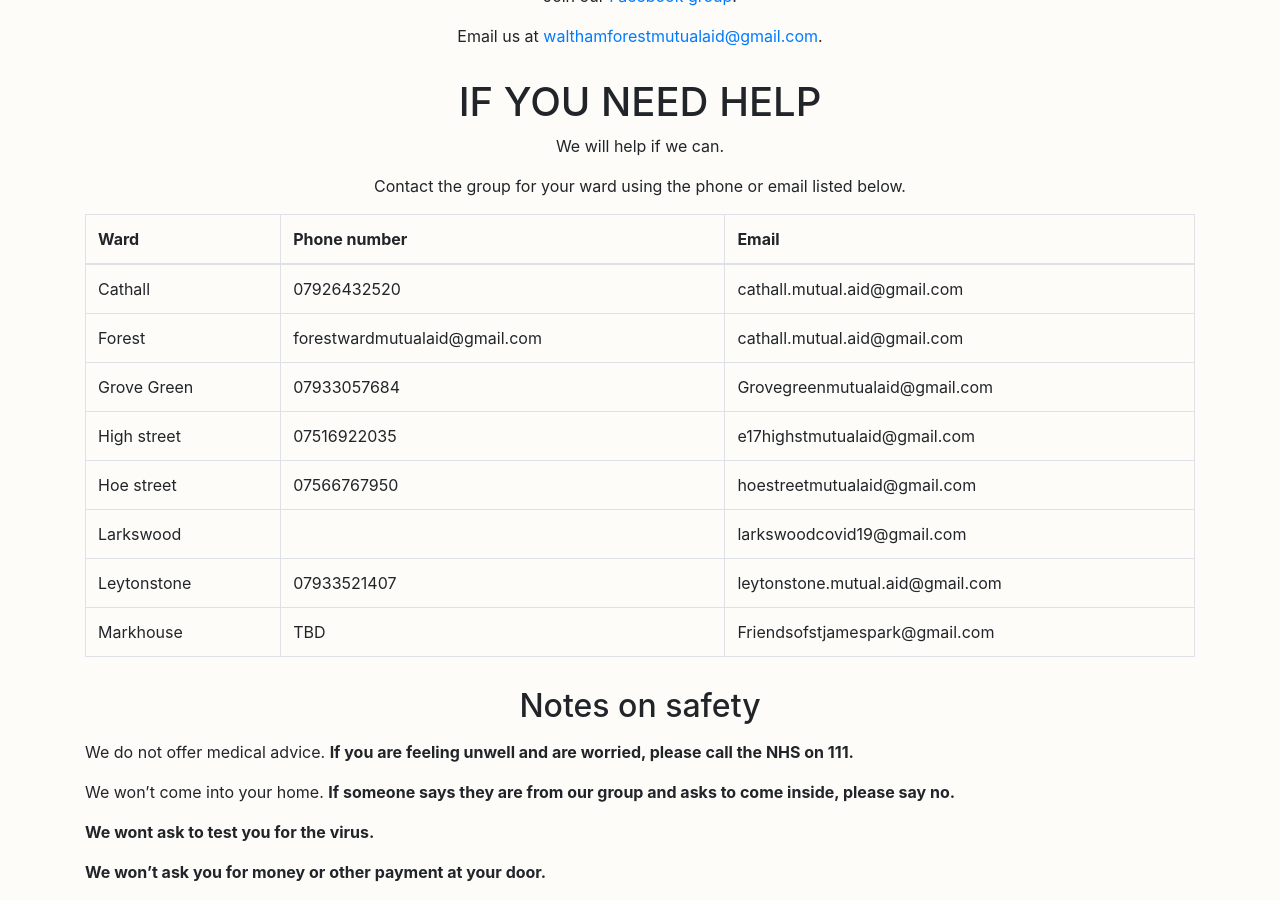
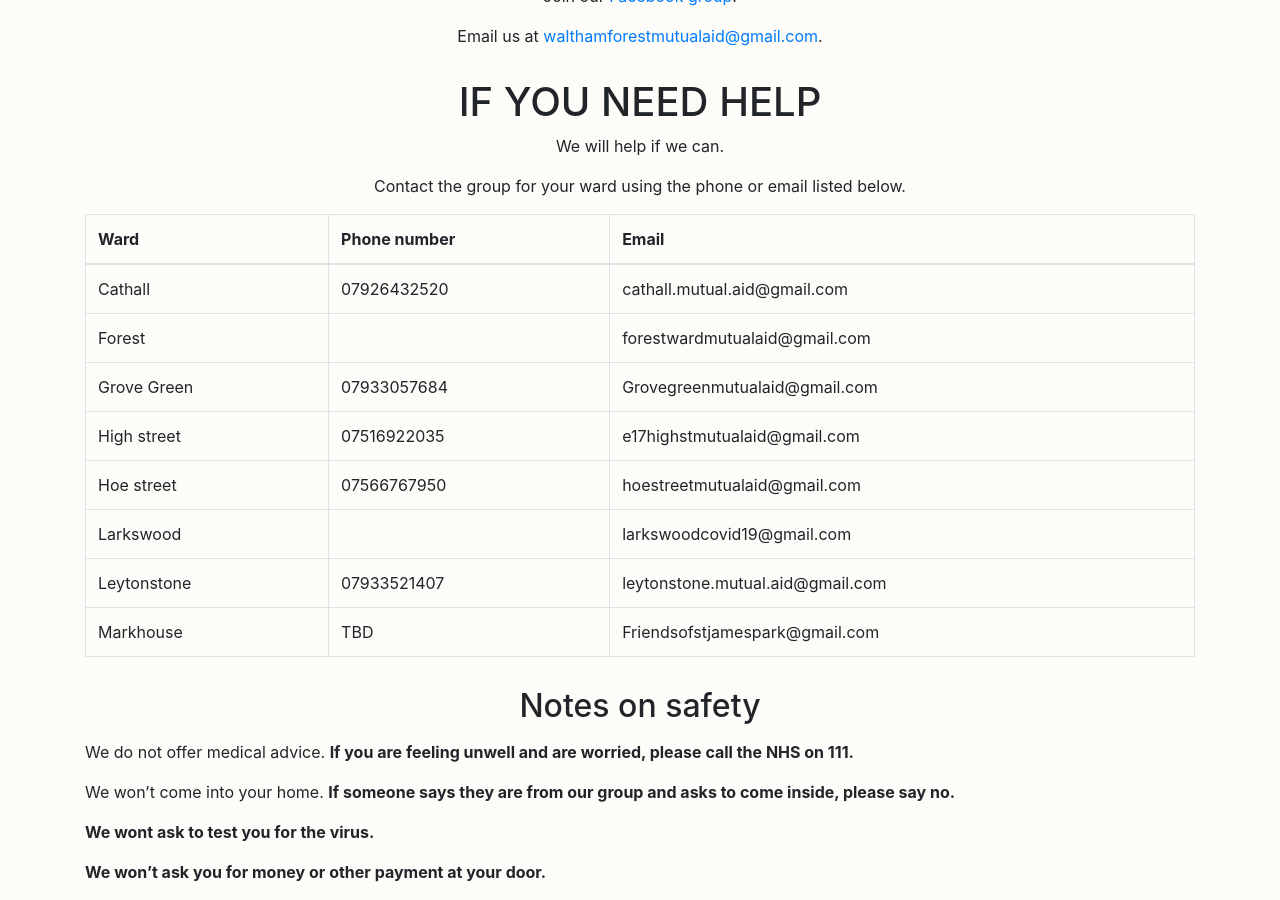
Before and after one commit to wfcovid19/wfcovid19.github.io, a Jekyll site: the page built from index.md, in a window 1280 px wide and 900 px high, scrolled down 619 px. Built offline with Jekyll 4.4.1, drawn with Linux system fonts in a browser that asks for light colours.

Commit message:
fix forest ward row in contact table

```diff
--- a/index.md
+++ b/index.md
@@ -74,8 +74,8 @@ Contact the group for your ward using the phone or email listed below.
   </tr>
   <tr>
     <td>Forest</td>
+    <td></td>
     <td>forestwardmutualaid@gmail.com</td>
-    <td>cathall.mutual.aid@gmail.com</td>
   </tr>
   <tr>
     <td>Grove Green</td>
```
